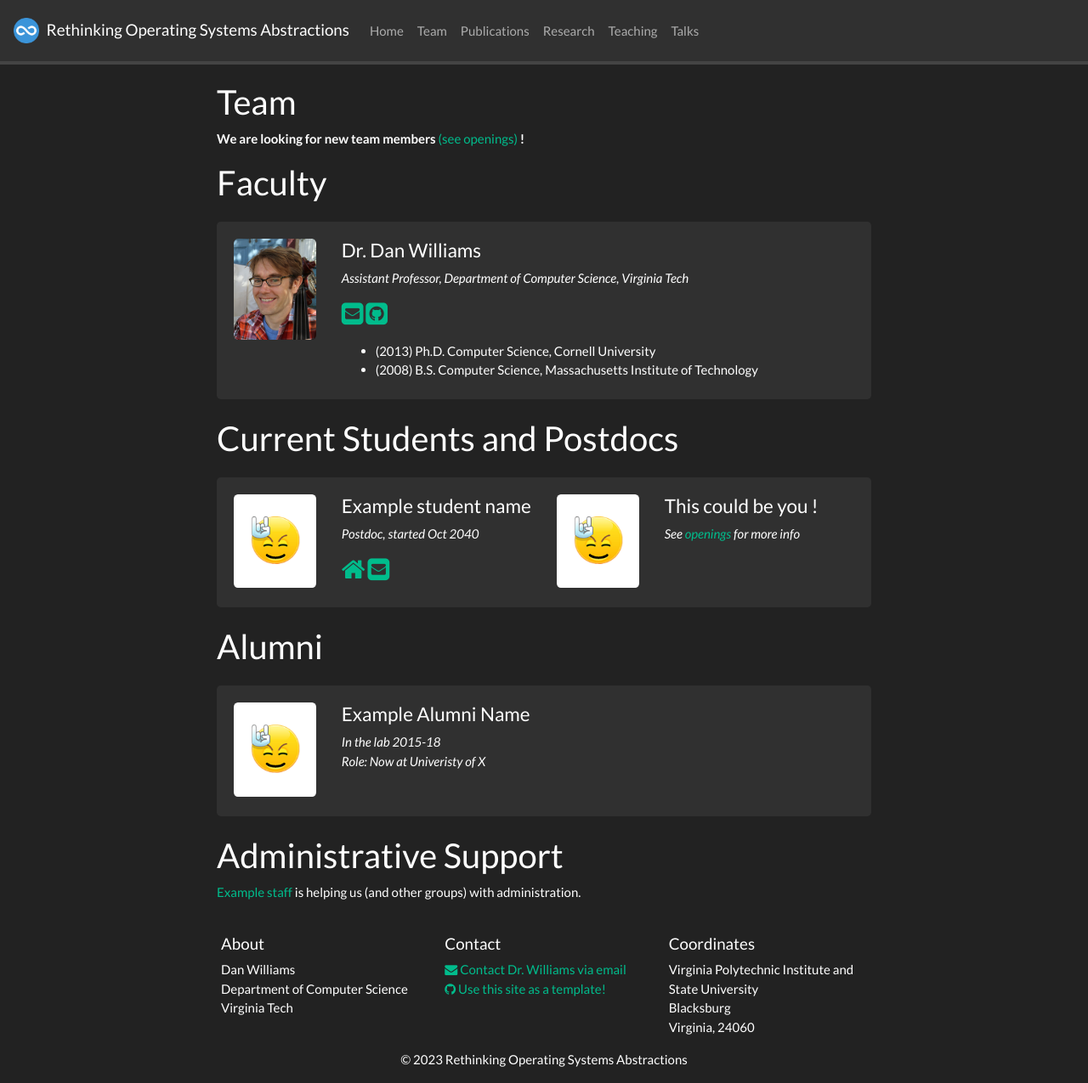
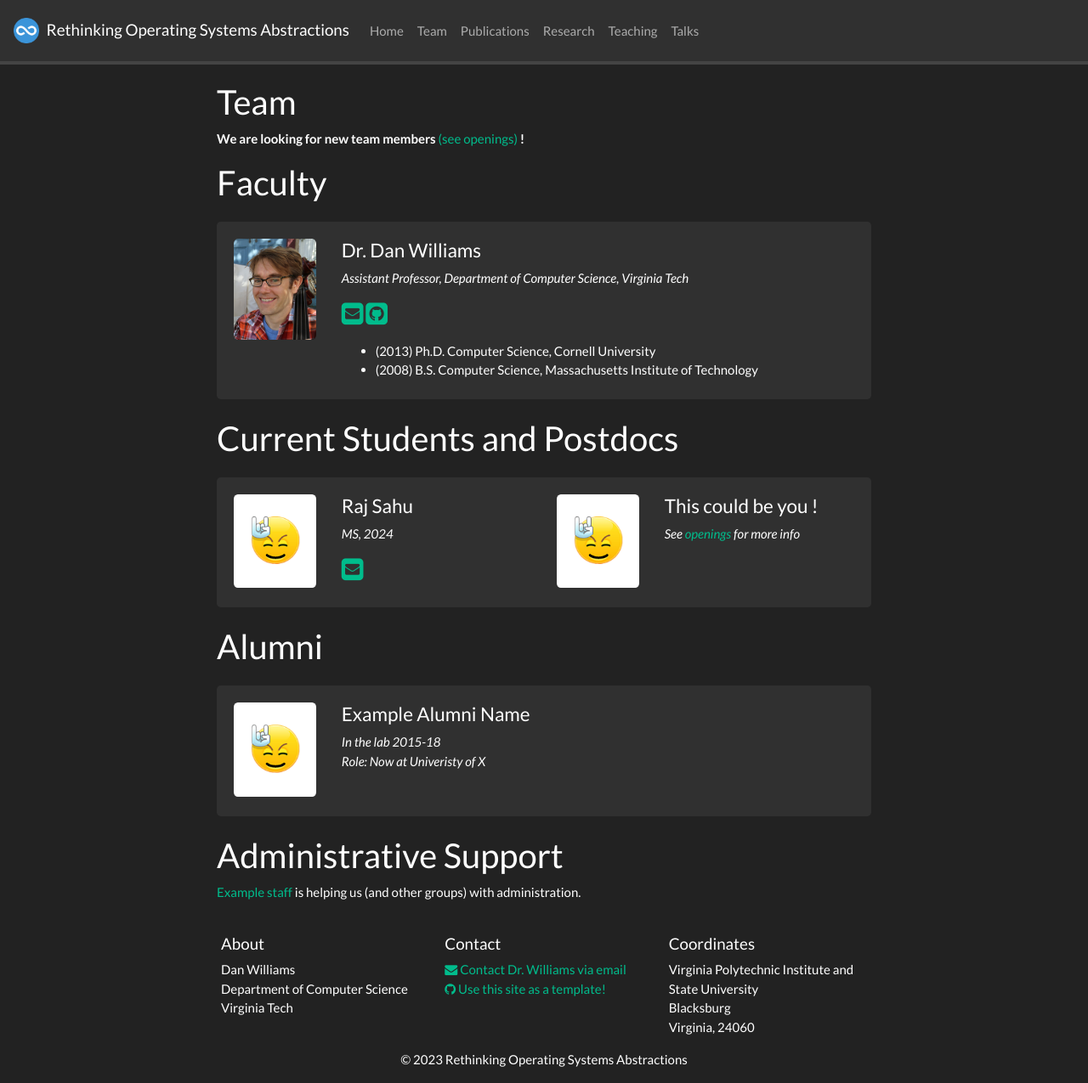
Before and after one commit to rosalab/rosalab.github.io, a Jekyll site: the page built from _pages/team.md, in a window 1280 px wide and 1275 px high. Shown: the whole window at 85% size. Built offline with Jekyll 4.4.1, drawn with Linux system fonts in a browser that asks for light colours; nearby versions of some CDN libraries; a style sheet for code colours, icons or effects is not loaded.

Commit message:
raj added his details

```diff
--- a/_data/team_members.yml
+++ b/_data/team_members.yml
@@ -1,8 +1,8 @@
-- name: Example student name
+- name: Raj Sahu
   photo: rock.jpg
-  info: Postdoc, started Oct 2040
-  email: exampleemail@gmail.com
-  website: https://website.com
+  info: MS, 2024
+  email: raj.sahu@vt.edu
+  #website: no website
 
 - name: "This could be you !"
   photo: rock.jpg
```
